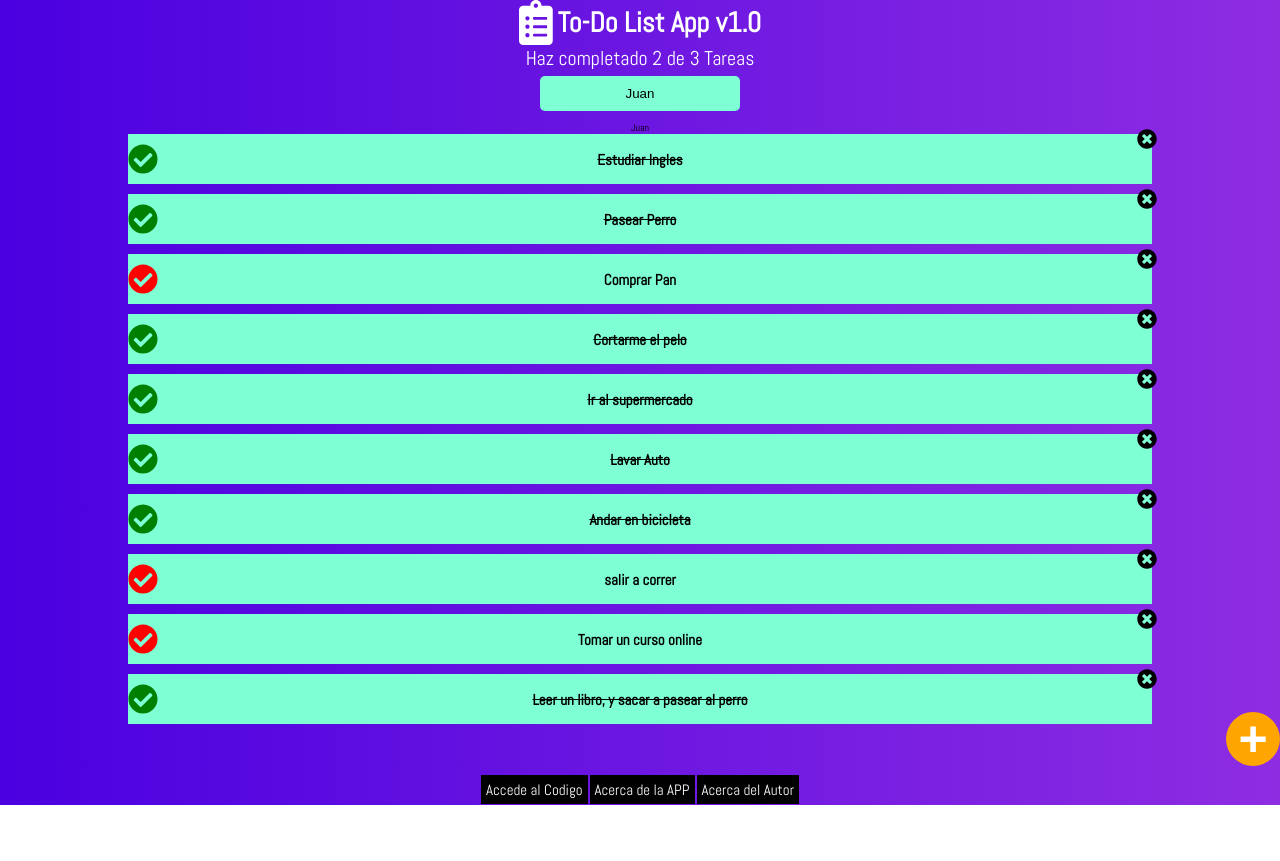
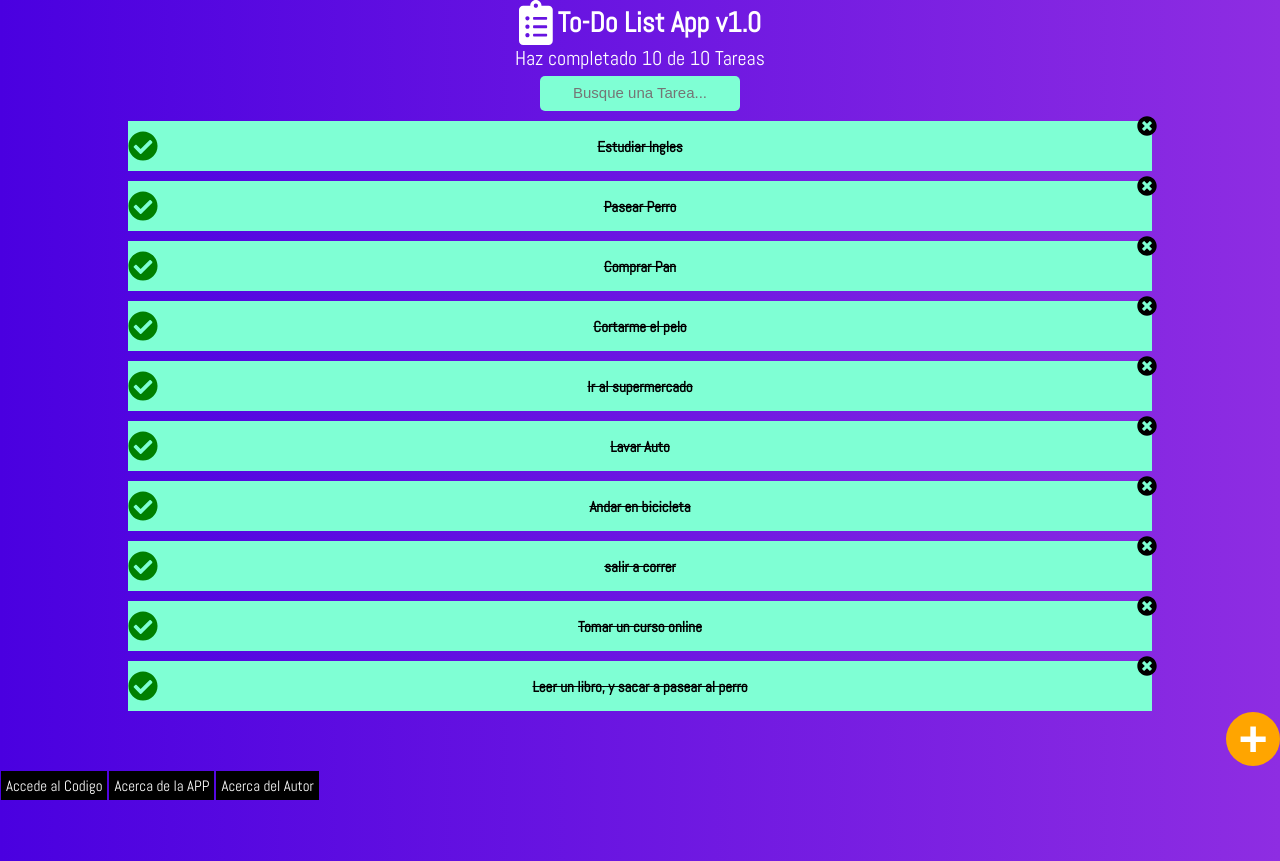
Before and after one commit to villaness327/to-do-list-reactjs, a React (Create React App) app: page / in a window 1280 px wide. Before the commit the page ends 805 px from the top, so only its background shows below. Built offline with nearby package versions, Linux system fonts and the light colour scheme.

Commit message:
added filter to-do

```diff
--- a/src/App.js
+++ b/src/App.js
@@ -9,35 +9,67 @@ import { Todofooter } from './Components/Todofooter';
 
 //import './App.css';
 
-const todos=[
+const defaultTodos=[
   {text:'Estudiar Ingles',complete:true},
   {text: 'Pasear Perro',complete:true},
-  {text:'Comprar Pan',complete:false},
+  {text:'Comprar Pan',complete:true},
   {text:'Cortarme el pelo',complete:true},
   {text:'Ir al supermercado',complete:true},
   {text:'Lavar Auto',complete:true},
   {text: 'Andar en bicicleta',complete:true},
-  {text:'salir a correr',complete:false},
-  {text:'Tomar un curso online',complete:false},
+  {text:'salir a correr',complete:true},
+  {text:'Tomar un curso online',complete:true},
   {text:'Leer un libro, y sacar a pasear al perro',complete:true}
 ];
 
 
 function App() {
   //React.Fragment:cada componente tiene que devolver el contenido en una etiqueta contenedora
+
+  const[todos,setTodos]=React.useState(defaultTodos);
+  const [searchValue,setSearchValue]=React.useState('');
+  //React hook
+
+  const completedTodos=todos.filter(todo=>todo.complete===true).length;
+  const totalTodos=todos.length;
+
+  let searchedTodos=[];
+
+  if(!searchValue>=1){
+
+        searchedTodos=todos;//Arreglo por defecto del estado
+
+      }else{
+
+        searchedTodos=todos.filter(todo=>{
+
+          const searchText=searchValue.toLowerCase();
+          const todoText=todo.text.toLowerCase();
+
+          return todoText.includes(searchText);
+
+      });
+  }
+
   return (
 
               <React.Fragment>
 
                   <Todotitle/>
 
-                  <Todocounter />
+                  <Todocounter
+                  completedTodos={completedTodos}
+                  totalTodos={totalTodos}    //Se envian las cantidades
+                  />
 
-                  <Todosearch />
+                  <Todosearch
+                  searchValue={searchValue}
+                  setSearchValue={setSearchValue}   //Se envia el estado
+                  />
 
                   <Todolist>
 
-                      {todos.map(todo=>(
+                      {searchedTodos.map(todo=>(
 
                                 <Todoitem
                                 key={todo.text}
@@ -53,8 +85,8 @@ function App() {
                   <Todofooter/>
               </React.Fragment>
                 );
-              }
 
+
+
+}
 export default App;
-
-//Este es el componente PADRE de la Aplicacion
--- a/src/Components/Todocounter/index.js
+++ b/src/Components/Todocounter/index.js
@@ -2,11 +2,11 @@ import React from 'react';
 import './Todocounter.css';
 
 
-function Todocounter(){
+function Todocounter(props){
 
     return(
 
-    <p className="Todocounter">Haz completado 2 de 3 Tareas</p>
+    <p className="Todocounter">Haz completado {props.completedTodos} de {props.totalTodos} Tareas</p>
 
     );
 
--- a/src/Components/Todofooter/Todofooter.css
+++ b/src/Components/Todofooter/Todofooter.css
@@ -1,7 +1,10 @@
 
 .footer{
-  margin-top: 50px;
+
   text-align: center;
+  position: fixed;
+  bottom: -150px;
+
 }
 
 
@@ -14,4 +17,9 @@
     text-align: center;
     background-color:black;
     padding: 5px;
+
 }
+
+li:last-child{
+  margin-bottom: 150px;
+}
--- a/src/Components/Todoitem/Todoitem.css
+++ b/src/Components/Todoitem/Todoitem.css
@@ -12,11 +12,9 @@
 }
 .Todo_Item--Text{
     font-size: 1.5rem;
+}
 
 
-
-
-}
 .Todo_Item--Text-complete{
 
     text-decoration:line-through
--- a/src/Components/Todosearch/index.js
+++ b/src/Components/Todosearch/index.js
@@ -1,23 +1,18 @@
 import React from 'react';
 import './Todosearch.css';
 
-function Todosearch(){
-
-       const [search,setSearch]=React.useState('Juan');
-       //React hook
+function Todosearch({searchValue,setSearchValue}){
 
         const onChange=(event)=>{
 
           console.log(event.target.value) ;
-          setSearch(event.target.value);
+          setSearchValue(event.target.value);
           //Se llama a la funcion modificadora del estado
-
         }
 
         return(
                 <div className="SearchContainer">
-                   <input value={search}className="Todosearch" placeholder="Busque una Tarea..." onChange={onChange}></input>
-                   <p>{search}</p>
+                   <input value={searchValue}className="Todosearch" placeholder="Busque una Tarea..." onChange={onChange}></input>
                 </div>
         );
 }
```
